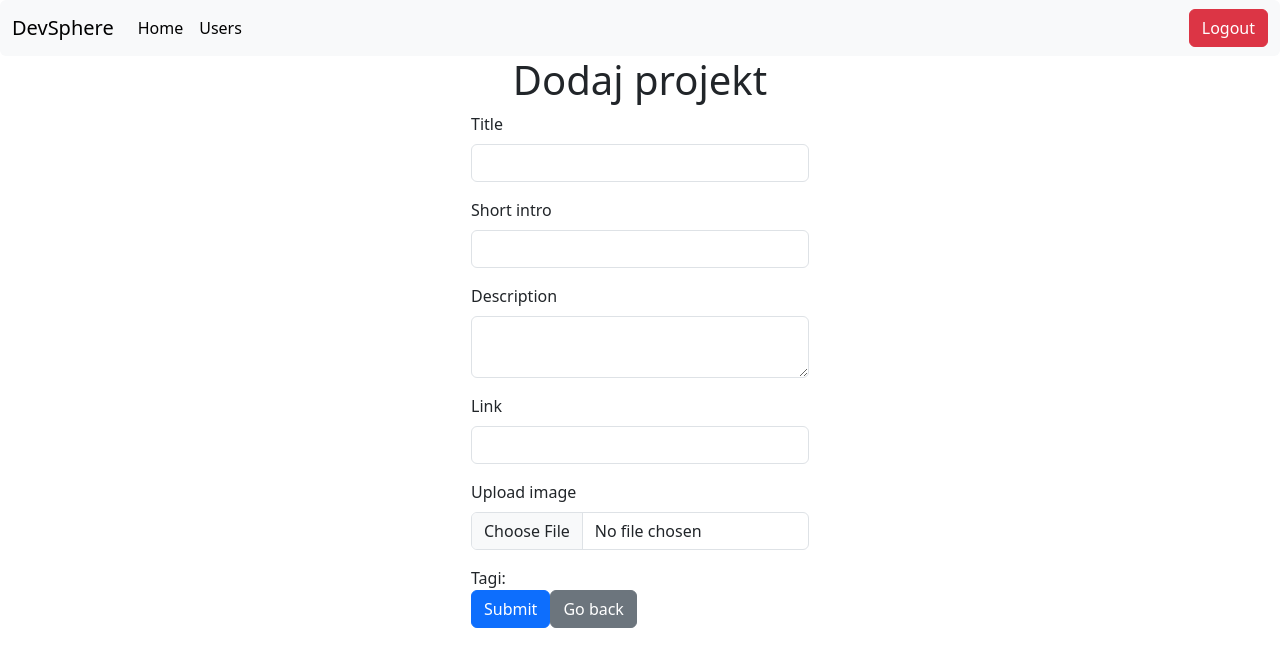
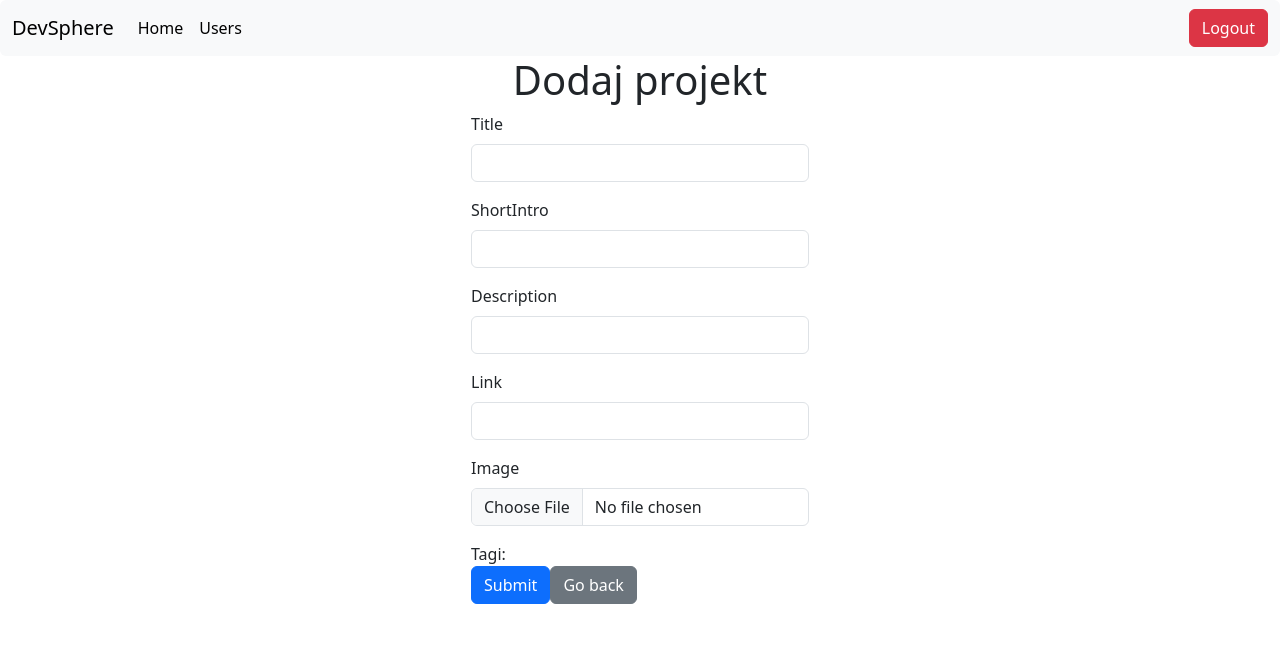
Before and after one commit to Maiconek/DevSphere, a React (Vite) app in the folder devsphere-frontend/: page /project-form in a window 1280 px wide. Shown: the top 666 px of the page. Built offline with nearby package versions, Linux system fonts and the light colour scheme.

Commit message:
refactored project form

```diff
--- a/devsphere-frontend/src/components/FormField.jsx
+++ b/devsphere-frontend/src/components/FormField.jsx
@@ -9,7 +9,11 @@ const FormField = (props) => {
     return (
         <div className="mb-3">
                 <label htmlFor={props.name} className="form-label">{capitalizeFieldName(props.name)}</label>
-                <input type={props.type} className="form-control" id={props.name} name={props.name}/>
+                {props.onChange !== null ?
+                    <input type={props.type} className="form-control" id={props.name} name={props.name} onChange={props.onChange}/>
+                    :
+                    <input type={props.type} className="form-control" id={props.name} name={props.name}/>
+                }
                 {props.type === "email" ?
                     <div id="emailHelp" className="form-text">We'll never share your email with anyone else.</div>
                     :
--- a/devsphere-frontend/src/pages/ProjectForm.jsx
+++ b/devsphere-frontend/src/pages/ProjectForm.jsx
@@ -1,6 +1,7 @@
 import React, {useContext, useEffect, useState} from "react";
 import { AuthContext } from "../context/AuthContext";
 import { Link, useNavigate } from "react-router-dom";
+import FormField from "../components/FormField";
 
 const ProjectForm = () => {
 
@@ -80,30 +81,27 @@ const ProjectForm = () => {
         <div className="d-flex flex-column align-items-center">
             <h1>Dodaj projekt</h1>
             <form onSubmit={createProject}>
-                <div className="mb-3">
-                    <label htmlFor="exampleInputTitle1" className="form-label">Title</label>
-                    <input type="text" className="form-control" id="exampleInputTitle" name="title"/>
-                </div>
-
-                <div className="mb-3">
-                    <label htmlFor="exampleInputShortIntro1" className="form-label">Short intro</label>
-                    <input type="text" className="form-control" id="exampleInputShortIntro" name="shortIntro"/>
-                </div>
-
-                <div className="mb-3">
-                    <label htmlFor="exampleInputDescription1" className="form-label">Description</label>
-                    <textarea type="text" className="form-control" id="exampleInputDescription" name="description"/>
-                </div>
-
-                <div className="mb-3">
-                    <label htmlFor="exampleInputLink1" className="form-label">Link</label>
-                    <input type="text" className="form-control" id="exampleInputLink" name="link"/>
-                </div>
-
-                <div className="mb-3">
-                    <label htmlFor="exampleInputImage1" className="form-label">Upload image</label>
-                    <input type="file" className="form-control" id="exampleInputImage" name="image" onChange={handleFileChange}/>
-                </div>
+                <FormField
+                    name="title"
+                    type="text"
+                />
+                <FormField
+                    name="shortIntro"
+                    type="text"
+                />
+                <FormField
+                    name="description"
+                    type="text"
+                />
+                <FormField
+                    name="link"
+                    type="text"
+                />
+                <FormField
+                    name="image"
+                    type="file"
+                    onChange={handleFileChange}
+                />
 
                 <div>
                     <label>Tagi:</label>
```
Also changed, not shown: devsphere-frontend/src/pages/Register.jsx (+0 -22 lines). Lines whose indentation alone changed are shown as unchanged.
